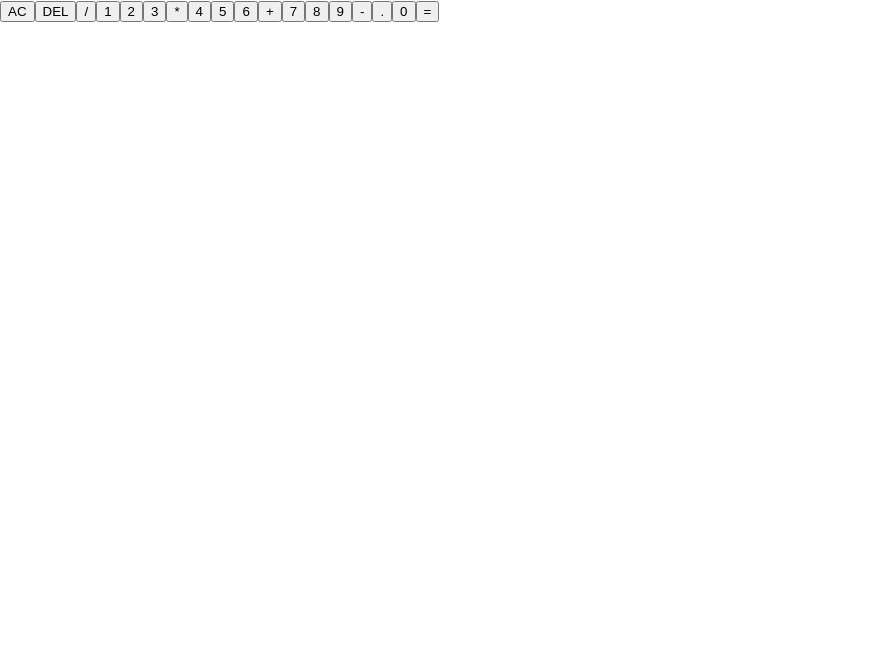
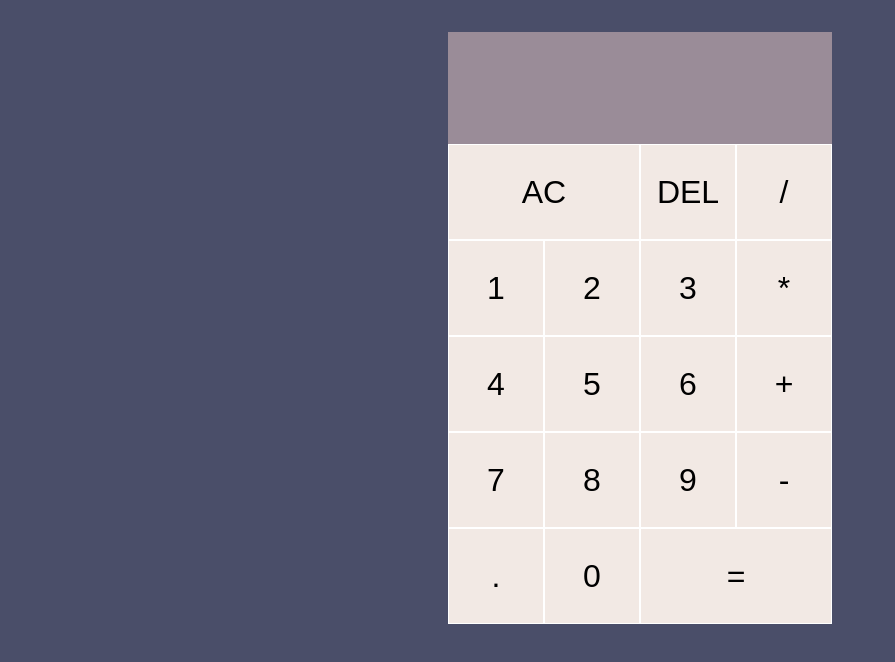
Before and after one commit to Tanushree227/calculator_react, a JavaScript app: page / in a window 1280 px wide. Shown: the top 662 px of the page, without its empty margins (0-895 px from the left). Built offline with nearby package versions, Linux system fonts and the light colour scheme; the HTML template or start-up script is replaced by a standard one.

Commit message:
added styles

```diff
--- a/src/styles.css
+++ b/src/styles.css
@@ -0,0 +1,57 @@
+*, *::before, *::after
+{
+    box-sizing: border-box;
+}
+body
+{
+    margin: 0;
+    background-color: #4a4e69;
+}
+.calculator-grid
+{
+    display: grid;
+    margin-top: 2rem;
+    justify-content: center;
+    grid-template-columns: repeat(4, 6rem);
+    grid-template-rows: minmax(7rem, auto) repeat(5, 6rem);
+}
+.calculator-grid > button
+{
+    cursor: pointer;
+    font-size: 2rem;
+    border: 1px solid white;
+    outline: none;
+    background-color: #f2e9e4;
+}
+.calculator-grid > button:hover,
+.calculator-grid > button:focus
+{
+    background-color: #22223b;
+    color: #fff;
+}
+.span-two
+{
+    grid-column: span 2;
+}
+.output
+{
+    grid-column: 1 / -1;
+    background-color: #9a8c98;
+    display: flex;
+    flex-direction: column;
+    align-items: flex-end;
+    justify-content: space-around;
+    padding: .75rem;
+    word-wrap: break-word;
+    word-break:break-all;
+}
+
+.output .previous-operand
+{
+    color: #f2e9e4;
+}
+.output .previous-operand
+{
+    color: #fff;
+    font-size: 2.5rem;
+}
```
